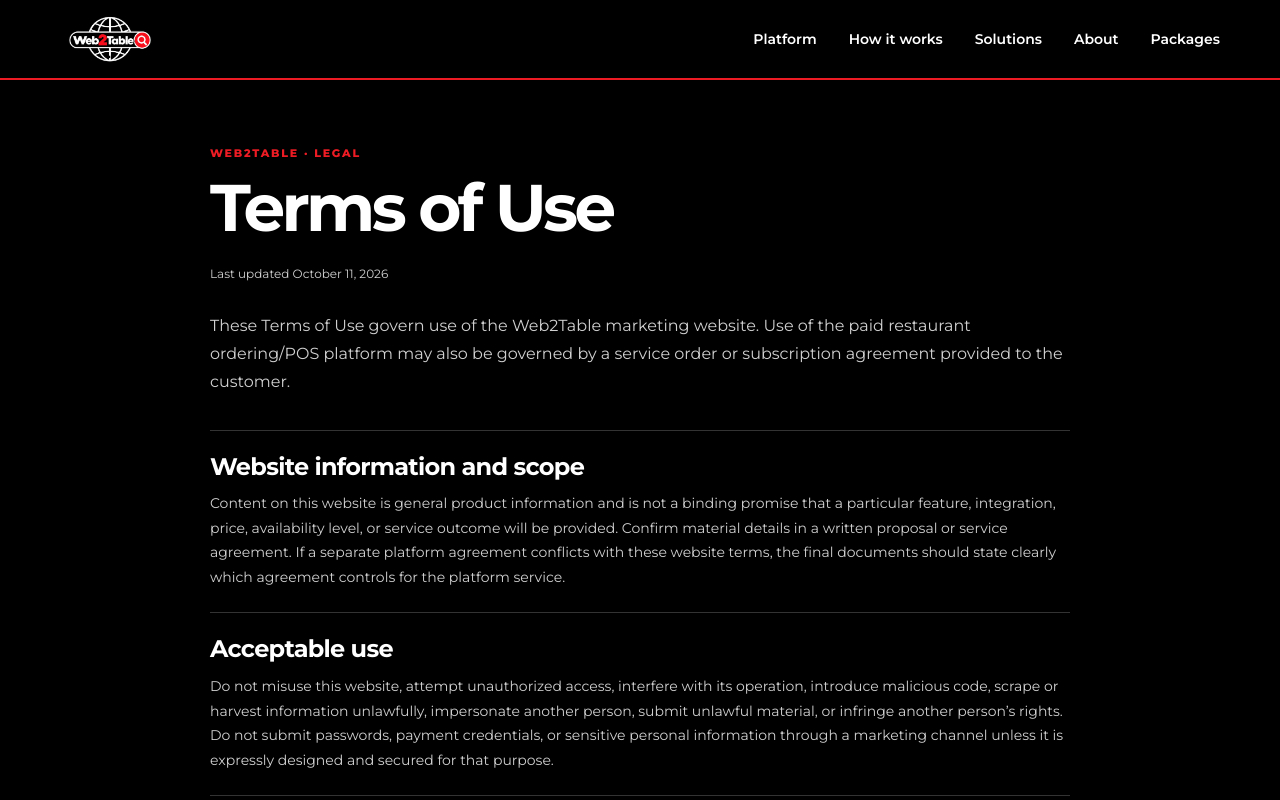
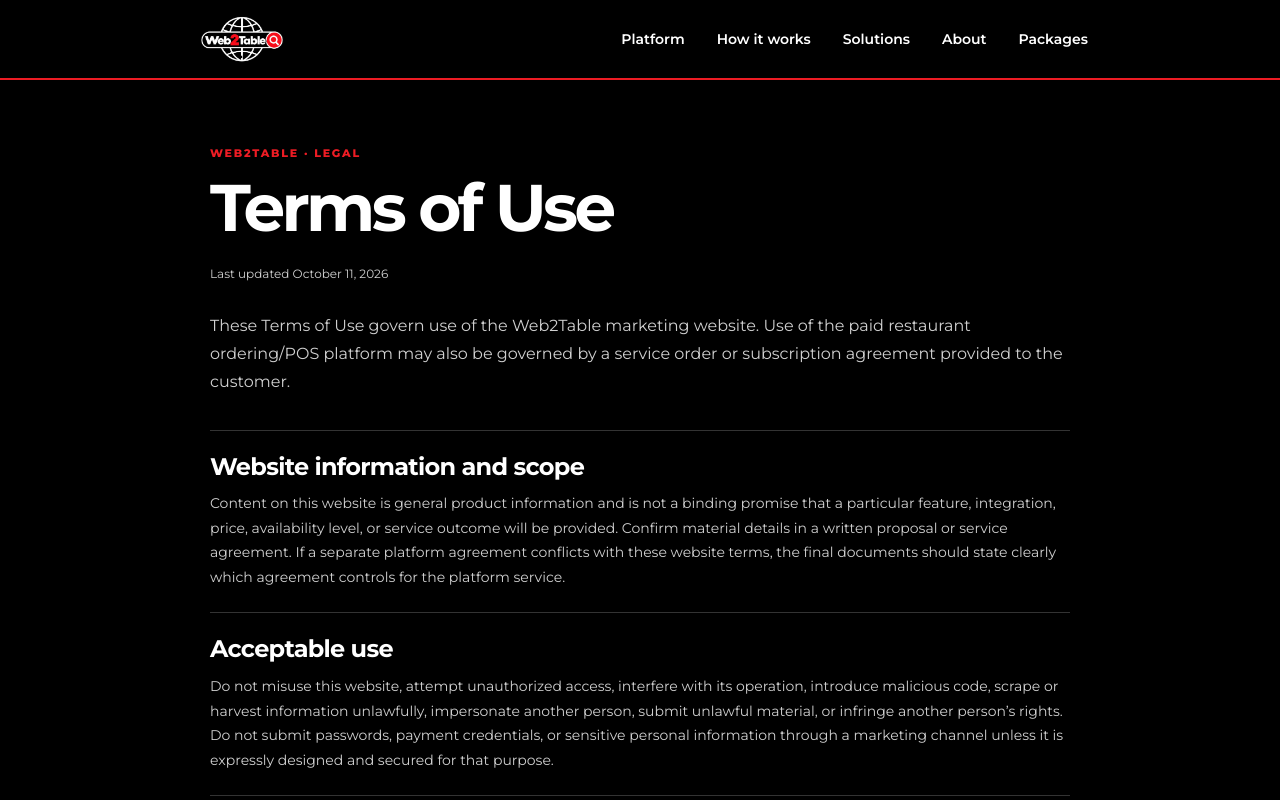
Before and after one commit to Jrnotjunior/web2table.io, a React (Vite) app: page /terms in a window 1280 px wide. Shown: the top 800 px of the page. Built offline with nearby package versions, Linux system fonts and the light colour scheme.

Commit message:
style: widen desktop content to two-inch side margins

```diff
--- a/src/styles/global.css
+++ b/src/styles/global.css
@@ -34,7 +34,7 @@ button { color: inherit; }
 img { display: block; max-width: 100%; }
 ::selection { color: var(--ink); background: var(--accent); }
 :focus-visible { outline: 3px solid var(--accent); outline-offset: 3px; }
-.container { width: min(1160px, calc(100% - 64px)); margin-inline: auto; }
+.container { width: min(1600px, calc(100% - 4in)); margin-inline: auto; }
 .section { padding: 112px 0; }
 .eyebrow { display: flex; align-items: center; gap: 9px; color: var(--white); font-size: 11px; font-weight: 700; letter-spacing: .14em; line-height: 1.4; text-transform: uppercase; }
 .eyebrow > span { width: 7px; height: 7px; flex: 0 0 auto; border-radius: 50%; background: var(--accent); }
@@ -203,6 +203,10 @@ p { color: var(--muted); line-height: 1.75; }
 .footer-social-icons { display: flex; align-items: center; justify-content: center; gap: 14px; }
 .footer-social-icon { display: grid; width: 40px; height: 40px; place-items: center; border: 1px solid rgba(255,255,255,.16); border-radius: 50%; background: #fff; }
 .footer-social-icon img { display: block; width: 25px; height: 25px; object-fit: contain; }
+@media (max-width: 1200px) {
+  .container { width: calc(100% - 64px); }
+}
+
 @media (max-width: 1000px) {
   .hero-grid { gap: 32px; }
   .hero-visual { min-height: 410px; }
```
